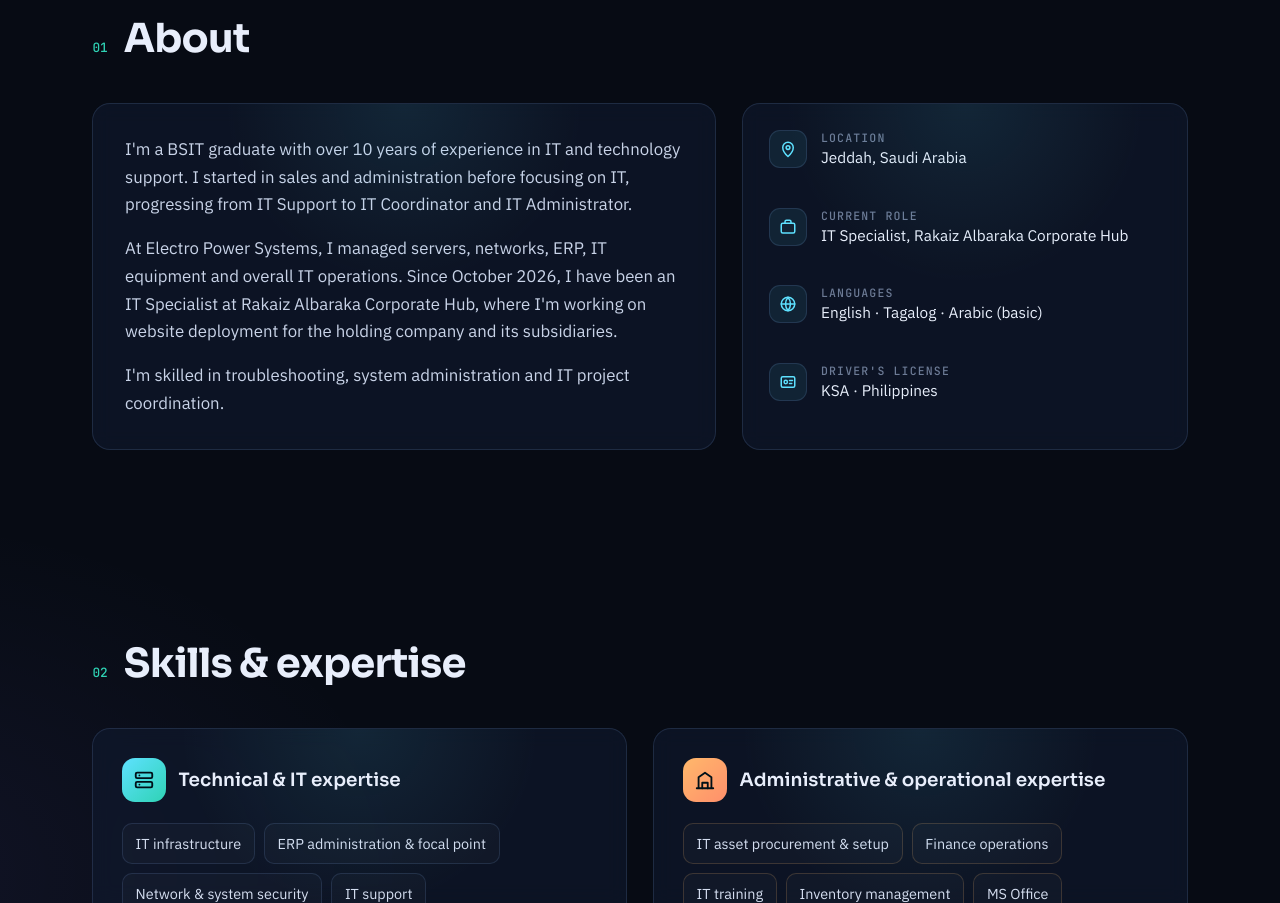
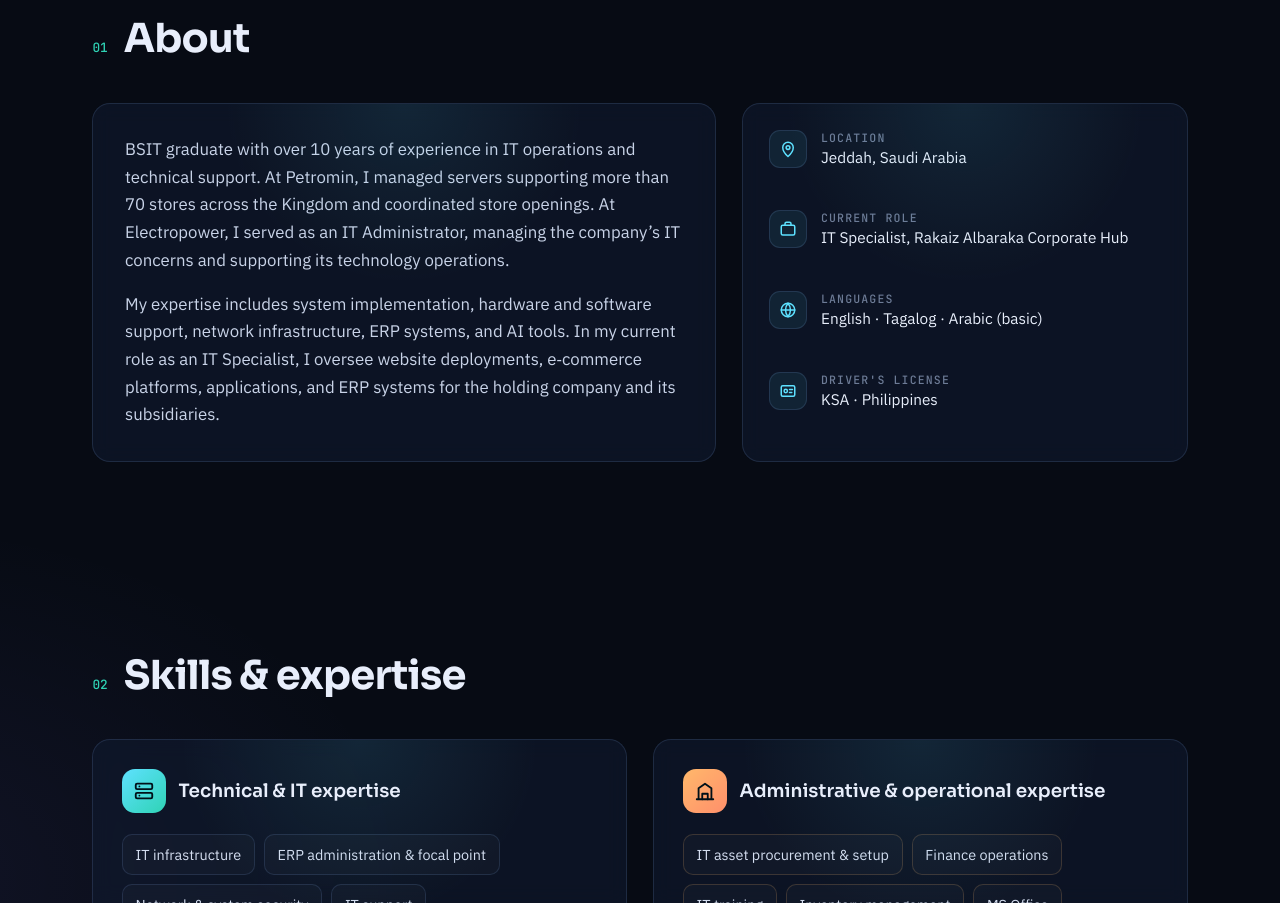
Before and after one commit to leomar2816/leomar-portfolio, a plain HTML site: page index.html in a window 1280 px wide. Shown: the part 880-1783 px from the top of the page. Drawn offline with Linux system fonts and the light colour scheme; animation ran at ten frames a second.

Commit message:
Replace About section text
Co-Authored-By: Claude Opus 5.5 <noreply@anthropic.com>
Claude-Session: https://claude.ai/code/session_01ARw66yHcvPSCjyap8izeWK

```diff
--- a/index.html
+++ b/index.html
@@ -348,9 +348,8 @@ footer{padding:2.5rem 0 3rem;color:var(--dim);font-size:.85rem;text-align:center
     <div class="sec-head reveal"><span class="sec-num">01</span><h2 id="about-title">About</h2></div>
     <div class="about-grid">
       <div class="panel tilt about-text reveal">
-        <p>I'm a BSIT graduate with over 10 years of experience in IT and technology support. I started in sales and administration before focusing on IT, progressing from IT Support to IT Coordinator and IT Administrator.</p>
-        <p>At Electro Power Systems, I managed servers, networks, ERP, IT equipment and overall IT operations. Since October 2026, I have been an IT Specialist at Rakaiz Albaraka Corporate Hub, where I'm working on website deployment for the holding company and its subsidiaries.</p>
-        <p>I'm skilled in troubleshooting, system administration and IT project coordination.</p>
+        <p>BSIT graduate with over 10 years of experience in IT operations and technical support. At Petromin, I managed servers supporting more than 70 stores across the Kingdom and coordinated store openings. At Electropower, I served as an IT Administrator, managing the company’s IT concerns and supporting its technology operations.</p>
+        <p>My expertise includes system implementation, hardware and software support, network infrastructure, ERP systems, and AI tools. In my current role as an IT Specialist, I oversee website deployments, e&#8209;commerce platforms, applications, and ERP systems for the holding company and its subsidiaries.</p>
       </div>
       <dl class="panel tilt facts reveal">
         <div class="fact">
```
Also changed, not shown: src/index.src.html (+2 -3 lines).
